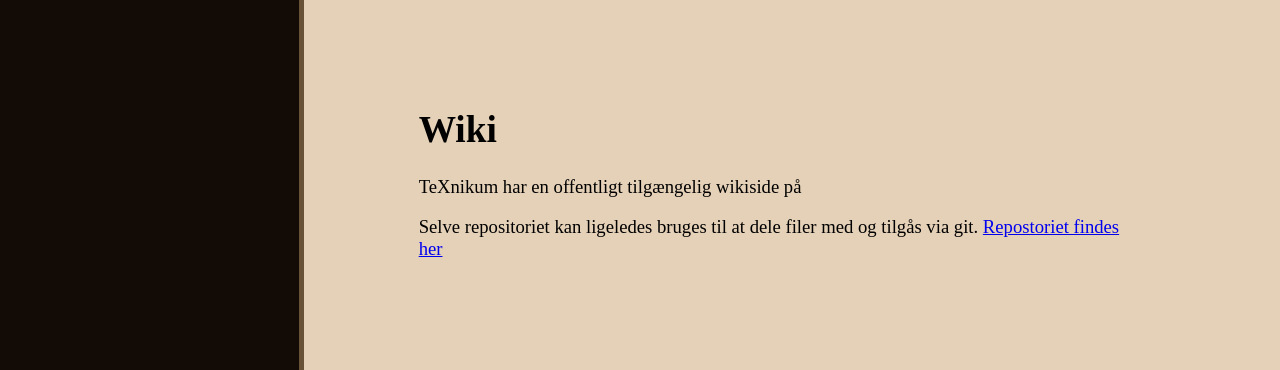
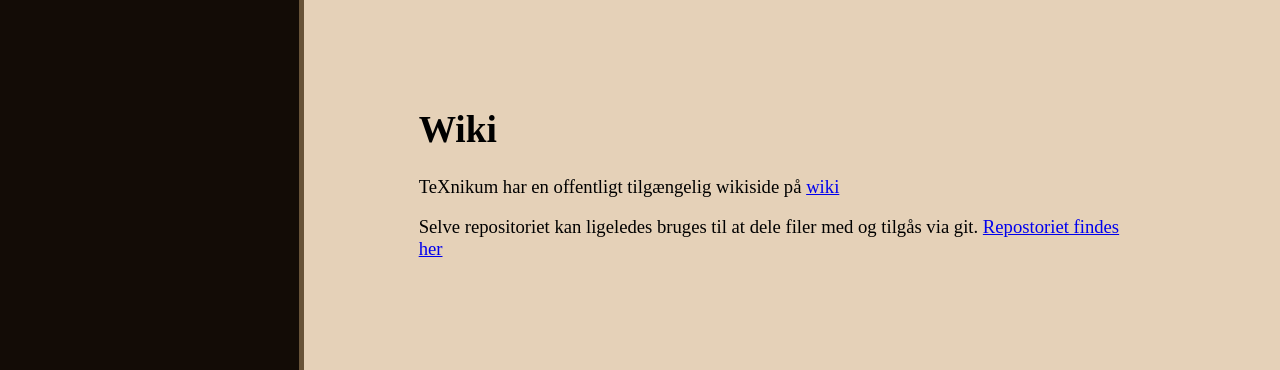
Before and after one commit to TeXnikum/TeXnikum.github.io, a Jekyll site: the page built from wiki.md, in a window 1280 px wide. Shown: the top 370 px of the page. Built offline with Jekyll 4.4.1, drawn with Linux system fonts in a browser that asks for light colours.

Commit message:
fixed links

```diff
--- a/wiki.md
+++ b/wiki.md
@@ -5,7 +5,7 @@
 
 #Wiki
 TeXnikum har en offentligt tilgængelig wikiside på
-<a href="https://github.com/TeXnikum/TeXnikum/wiki">
+[wiki](https://github.com/TeXnikum/TeXnikum/wiki)
 
 Selve repositoriet kan ligeledes bruges til at dele filer med og tilgås via git.
-<a href="https://github.com/TeXnikum/TeXnikum">Repostoriet findes her</a>
+[Repostoriet findes her](https://github.com/TeXnikum/TeXnikum)
```
